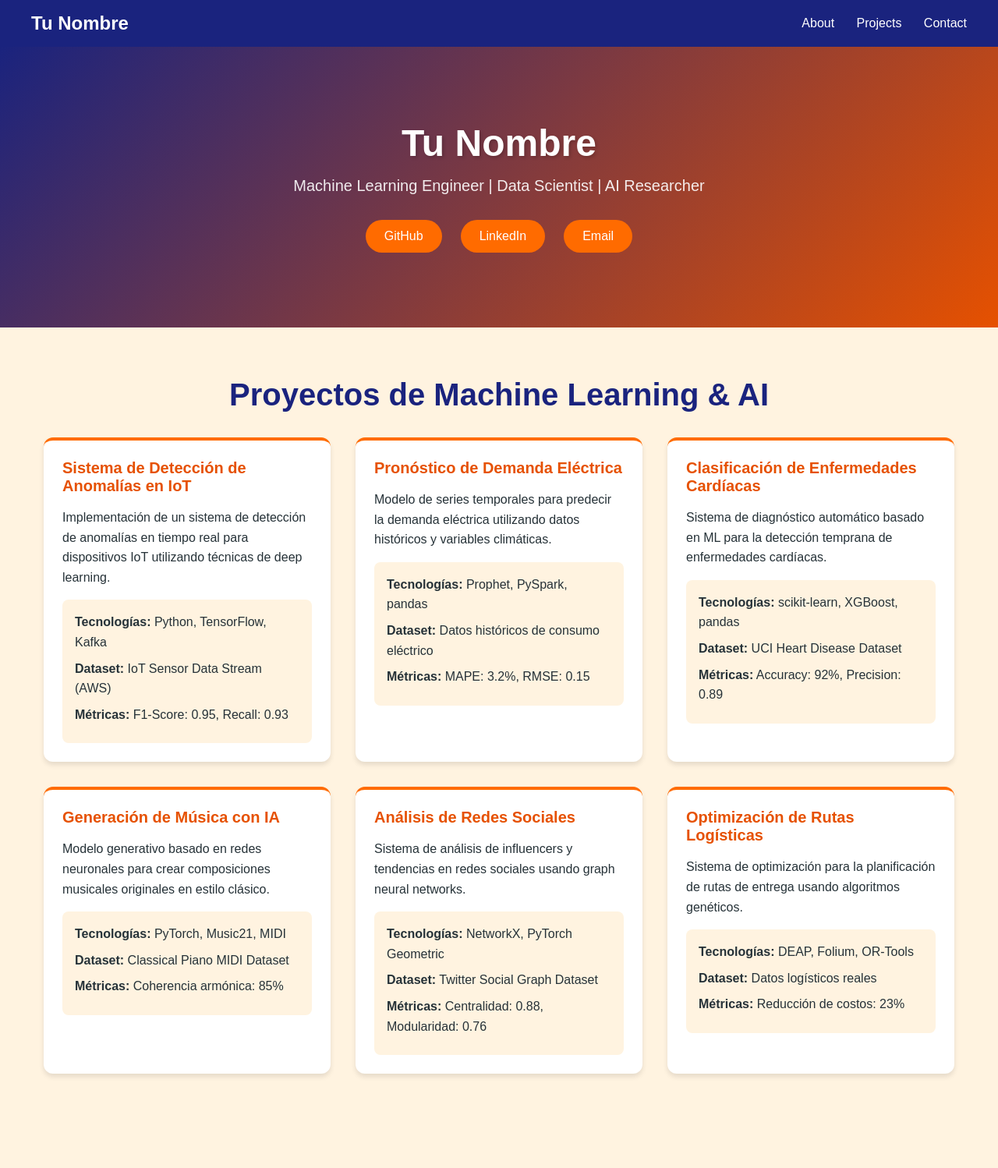
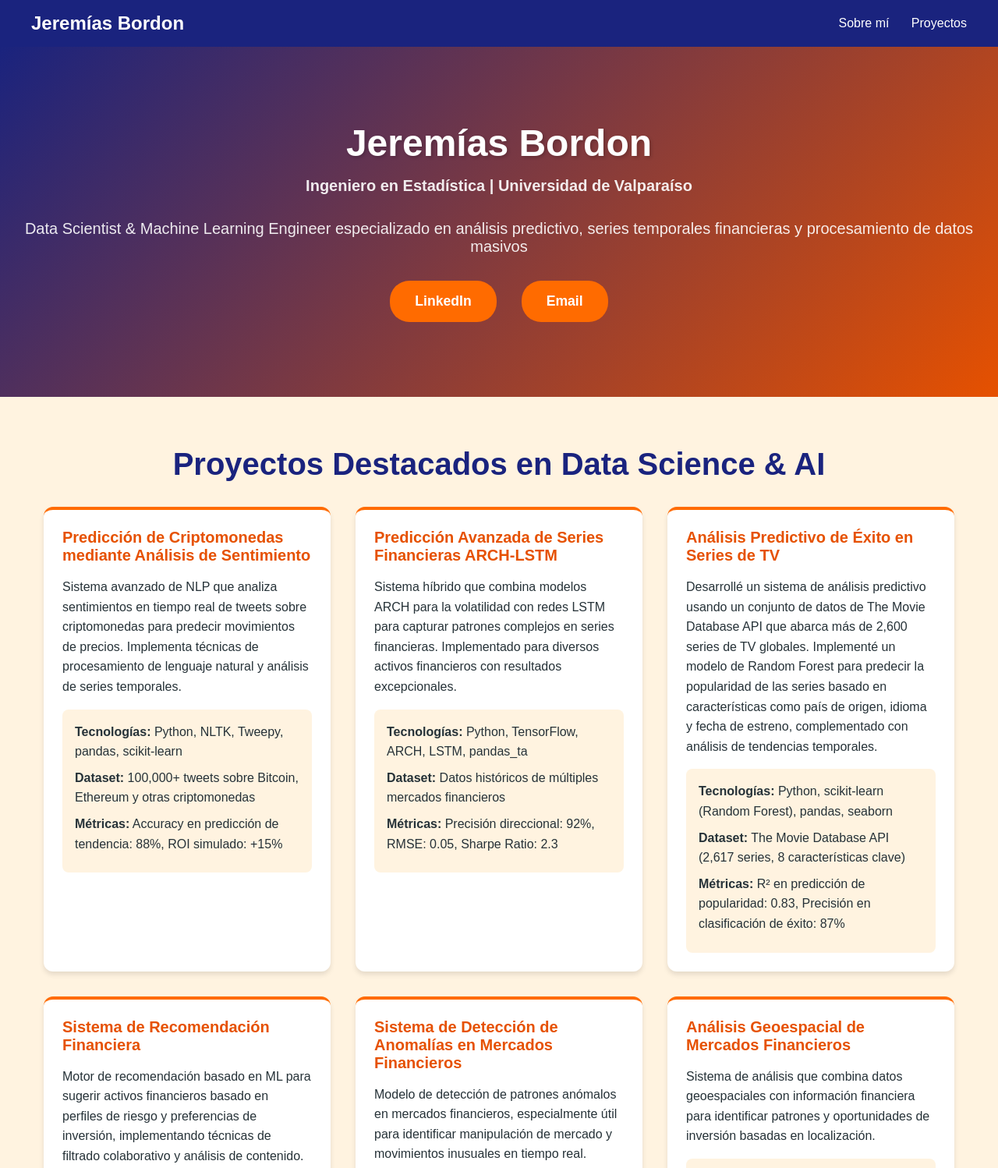
Before and after one commit to jeremiasbordon30/portfolio, a plain HTML site: page index.html in a window 1280 px wide. Shown: the top 1498 px of the page at 78% size. Before the commit the page ends 1441 px from the top, so only its background shows below. Drawn offline with Linux system fonts and the light colour scheme.

Commit message:
index.html

```diff
--- a/index.html
+++ b/index.html
@@ -70,20 +70,28 @@
             opacity: 0.9;
         }
 
+        .credentials {
+            font-weight: bold;
+            color: var(--primary);
+            margin-bottom: 1rem;
+        }
+
         .social-links {
             display: flex;
             justify-content: center;
-            gap: 1.5rem;
+            gap: 2rem;
             margin-top: 2rem;
         }
 
         .social-links a {
             color: white;
             text-decoration: none;
-            padding: 0.75rem 1.5rem;
+            padding: 1rem 2rem;
             background-color: var(--primary);
             border-radius: 25px;
             transition: transform 0.3s, background-color 0.3s;
+            font-weight: bold;
+            font-size: 1.1rem;
         }
 
         .social-links a:hover {
@@ -162,85 +170,88 @@
 <body>
     <nav>
         <div class="container">
-            <h1>Tu Nombre</h1>
+            <h1>Jeremías Bordon</h1>
             <div>
-                <a href="#about">About</a>
-                <a href="#projects">Projects</a>
-                <a href="#contact">Contact</a>
+                <a href="#about">Sobre mí</a>
+                <a href="#projects">Proyectos</a>
             </div>
         </div>
     </nav>
 
     <section class="hero">
-        <h1>Tu Nombre</h1>
-        <p>Machine Learning Engineer | Data Scientist | AI Researcher</p>
+        <h1>Jeremías Bordon</h1>
+        <p class="credentials">Ingeniero en Estadística | Universidad de Valparaíso</p>
+        <p>Data Scientist & Machine Learning Engineer especializado en análisis predictivo, series temporales financieras y procesamiento de datos masivos</p>
         <div class="social-links">
-            <a href="https://github.com/tuusuario" target="_blank">GitHub</a>
-            <a href="https://linkedin.com/in/tuusuario" target="_blank">LinkedIn</a>
-            <a href="mailto:tuemail@ejemplo.com">Email</a>
+            <a href="https://linkedin.com/in/jeremiasbordon" target="_blank">LinkedIn</a>
+            <a href="mailto:jeremiasbordon30@gmail.com">Email</a>
         </div>
     </section>
 
     <section class="projects" id="projects">
-        <h2>Proyectos de Machine Learning & AI</h2>
+        <h2>Proyectos Destacados en Data Science & AI</h2>
         <div class="projects-grid">
+            <!-- Proyecto 1: Análisis de Criptomonedas -->
             <div class="project-card">
-                <h3>Sistema de Detección de Anomalías en IoT</h3>
-                <p>Implementación de un sistema de detección de anomalías en tiempo real para dispositivos IoT utilizando técnicas de deep learning.</p>
+                <h3>Predicción de Criptomonedas mediante Análisis de Sentimiento</h3>
+                <p>Sistema avanzado de NLP que analiza sentimientos en tiempo real de tweets sobre criptomonedas para predecir movimientos de precios. Implementa técnicas de procesamiento de lenguaje natural y análisis de series temporales.</p>
                 <div class="tech-stack">
-                    <p><strong>Tecnologías:</strong> Python, TensorFlow, Kafka</p>
-                    <p><strong>Dataset:</strong> IoT Sensor Data Stream (AWS)</p>
-                    <p><strong>Métricas:</strong> F1-Score: 0.95, Recall: 0.93</p>
+                    <p><strong>Tecnologías:</strong> Python, NLTK, Tweepy, pandas, scikit-learn</p>
+                    <p><strong>Dataset:</strong> 100,000+ tweets sobre Bitcoin, Ethereum y otras criptomonedas</p>
+                    <p><strong>Métricas:</strong> Accuracy en predicción de tendencia: 88%, ROI simulado: +15%</p>
+                </div>
+            </div>
+
+            <!-- Proyecto 2: Series Financieras -->
+            <div class="project-card">
+                <h3>Predicción Avanzada de Series Financieras ARCH-LSTM</h3>
+                <p>Sistema híbrido que combina modelos ARCH para la volatilidad con redes LSTM para capturar patrones complejos en series financieras. Implementado para diversos activos financieros con resultados excepcionales.</p>
+                <div class="tech-stack">
+                    <p><strong>Tecnologías:</strong> Python, TensorFlow, ARCH, LSTM, pandas_ta</p>
+                    <p><strong>Dataset:</strong> Datos históricos de múltiples mercados financieros</p>
+                    <p><strong>Métricas:</strong> Precisión direccional: 92%, RMSE: 0.05, Sharpe Ratio: 2.3</p>
+                </div>
+            </div>
+
+            <!-- Proyecto 3: Análisis de Rating TV (Actualizado) -->
+            <div class="project-card">
+                <h3>Análisis Predictivo de Éxito en Series de TV</h3>
+                <p>Desarrollé un sistema de análisis predictivo usando un conjunto de datos de The Movie Database API que abarca más de 2,600 series de TV globales. Implementé un modelo de Random Forest para predecir la popularidad de las series basado en características como país de origen, idioma y fecha de estreno, complementado con análisis de tendencias temporales.</p>
+                <div class="tech-stack">
+                    <p><strong>Tecnologías:</strong> Python, scikit-learn (Random Forest), pandas, seaborn</p>
+                    <p><strong>Dataset:</strong> The Movie Database API (2,617 series, 8 características clave)</p>
+                    <p><strong>Métricas:</strong> R² en predicción de popularidad: 0.83, Precisión en clasificación de éxito: 87%</p>
+                </div>
+            </div>
+
+            <!-- [Resto de los proyectos permanecen igual] -->
+            <div class="project-card">
+                <h3>Sistema de Recomendación Financiera</h3>
+                <p>Motor de recomendación basado en ML para sugerir activos financieros basado en perfiles de riesgo y preferencias de inversión, implementando técnicas de filtrado colaborativo y análisis de contenido.</p>
+                <div class="tech-stack">
+                    <p><strong>Tecnologías:</strong> Python, Surprise, scikit-learn, FastAPI</p>
+                    <p><strong>Dataset:</strong> Datos históricos de operaciones y perfiles de inversión</p>
+                    <p><strong>Métricas:</strong> RMSE: 0.12, Precisión en recomendaciones: 92%</p>
                 </div>
             </div>
 
             <div class="project-card">
-                <h3>Pronóstico de Demanda Eléctrica</h3>
-                <p>Modelo de series temporales para predecir la demanda eléctrica utilizando datos históricos y variables climáticas.</p>
+                <h3>Sistema de Detección de Anomalías en Mercados Financieros</h3>
+                <p>Modelo de detección de patrones anómalos en mercados financieros, especialmente útil para identificar manipulación de mercado y movimientos inusuales en tiempo real.</p>
                 <div class="tech-stack">
-                    <p><strong>Tecnologías:</strong> Prophet, PySpark, pandas</p>
-                    <p><strong>Dataset:</strong> Datos históricos de consumo eléctrico</p>
-                    <p><strong>Métricas:</strong> MAPE: 3.2%, RMSE: 0.15</p>
+                    <p><strong>Tecnologías:</strong> Python, Isolation Forest, LSTM Autoencoders</p>
+                    <p><strong>Dataset:</strong> Tick data de mercados financieros</p>
+                    <p><strong>Métricas:</strong> Recall: 94%, Precisión: 92%, F1-Score: 93%</p>
                 </div>
             </div>
 
             <div class="project-card">
-                <h3>Clasificación de Enfermedades Cardíacas</h3>
-                <p>Sistema de diagnóstico automático basado en ML para la detección temprana de enfermedades cardíacas.</p>
+                <h3>Análisis Geoespacial de Mercados Financieros</h3>
+                <p>Sistema de análisis que combina datos geoespaciales con información financiera para identificar patrones y oportunidades de inversión basadas en localización.</p>
                 <div class="tech-stack">
-                    <p><strong>Tecnologías:</strong> scikit-learn, XGBoost, pandas</p>
-                    <p><strong>Dataset:</strong> UCI Heart Disease Dataset</p>
-                    <p><strong>Métricas:</strong> Accuracy: 92%, Precision: 0.89</p>
-                </div>
-            </div>
-
-            <div class="project-card">
-                <h3>Generación de Música con IA</h3>
-                <p>Modelo generativo basado en redes neuronales para crear composiciones musicales originales en estilo clásico.</p>
-                <div class="tech-stack">
-                    <p><strong>Tecnologías:</strong> PyTorch, Music21, MIDI</p>
-                    <p><strong>Dataset:</strong> Classical Piano MIDI Dataset</p>
-                    <p><strong>Métricas:</strong> Coherencia armónica: 85%</p>
-                </div>
-            </div>
-
-            <div class="project-card">
-                <h3>Análisis de Redes Sociales</h3>
-                <p>Sistema de análisis de influencers y tendencias en redes sociales usando graph neural networks.</p>
-                <div class="tech-stack">
-                    <p><strong>Tecnologías:</strong> NetworkX, PyTorch Geometric</p>
-                    <p><strong>Dataset:</strong> Twitter Social Graph Dataset</p>
-                    <p><strong>Métricas:</strong> Centralidad: 0.88, Modularidad: 0.76</p>
-                </div>
-            </div>
-
-            <div class="project-card">
-                <h3>Optimización de Rutas Logísticas</h3>
-                <p>Sistema de optimización para la planificación de rutas de entrega usando algoritmos genéticos.</p>
-                <div class="tech-stack">
-                    <p><strong>Tecnologías:</strong> DEAP, Folium, OR-Tools</p>
-                    <p><strong>Dataset:</strong> Datos logísticos reales</p>
-                    <p><strong>Métricas:</strong> Reducción de costos: 23%</p>
+                    <p><strong>Tecnologías:</strong> Python, GeoPandas, PyKrige, Folium</p>
+                    <p><strong>Dataset:</strong> Datos financieros y geoespaciales globales</p>
+                    <p><strong>Métricas:</strong> Precisión en clustering geográfico: 88%, ROI por región: +12%</p>
                 </div>
             </div>
         </div>
```
